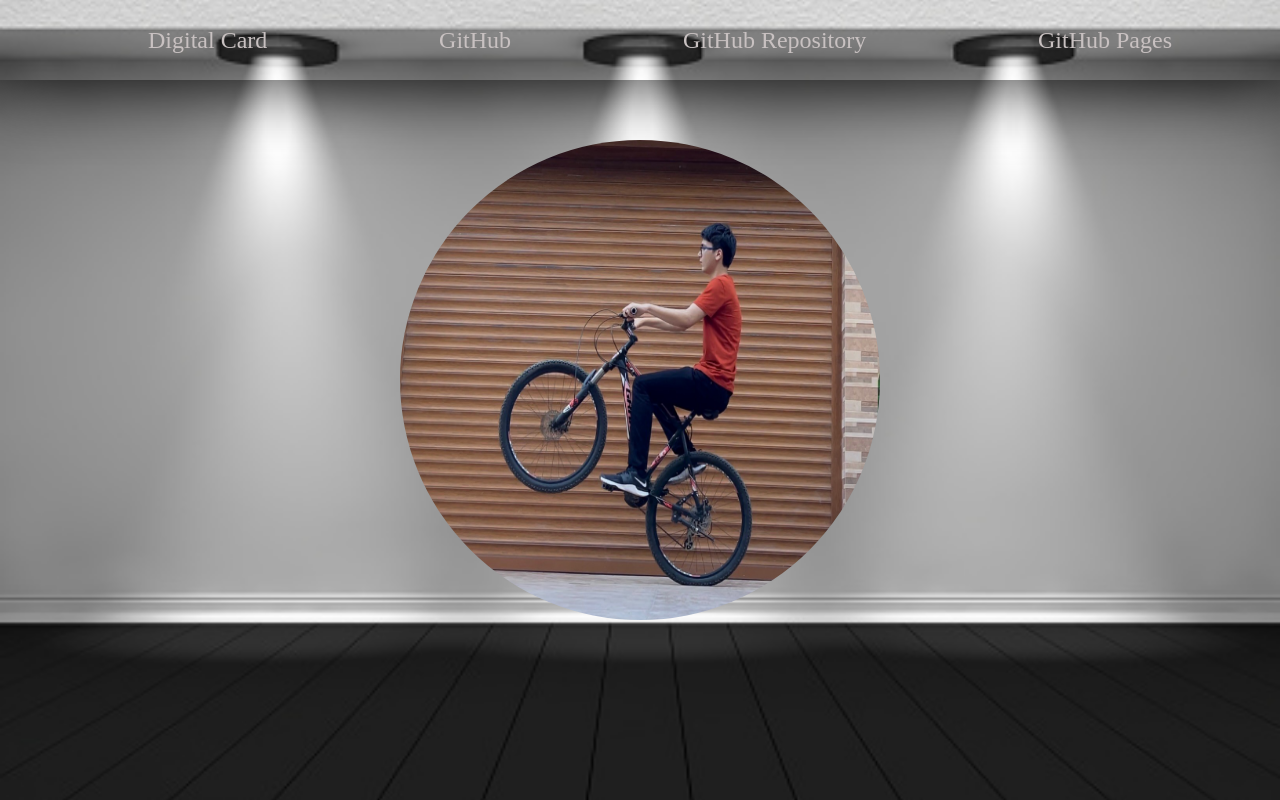
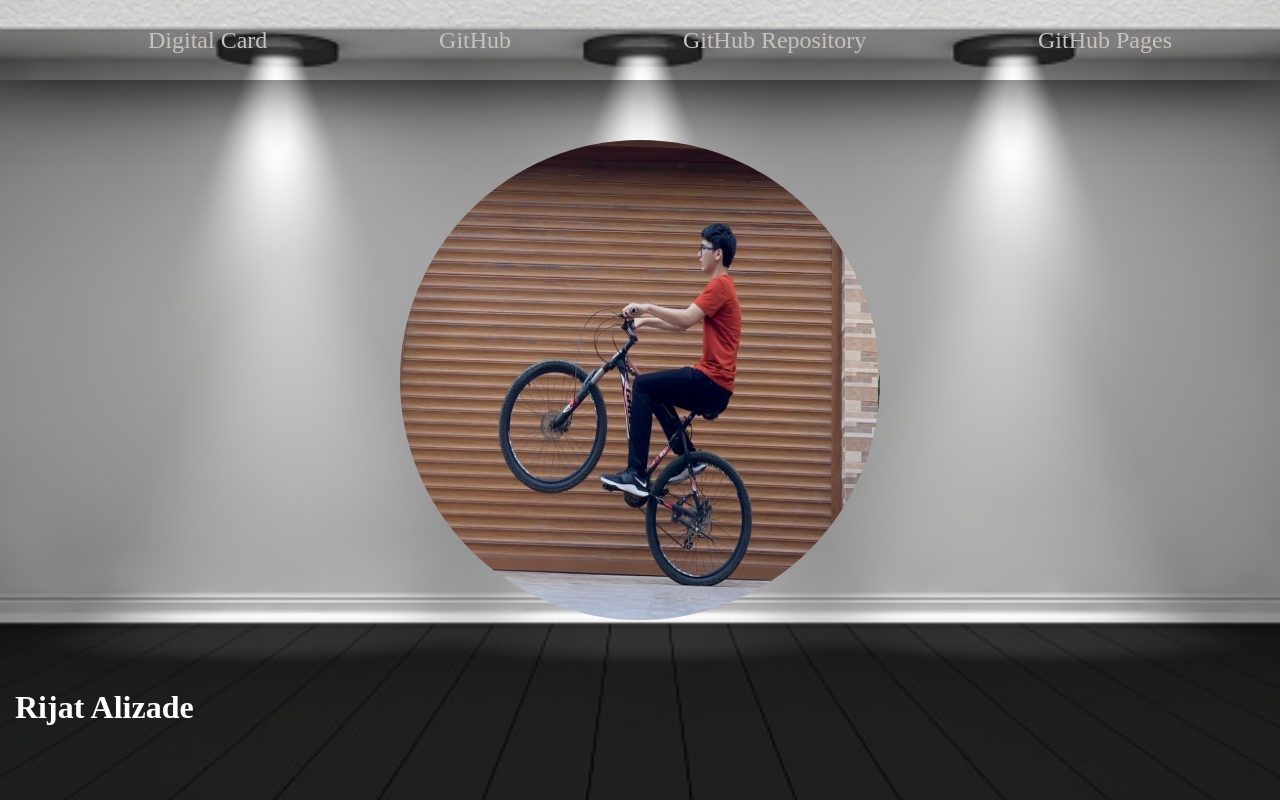
Before and after one commit to rijatalizada/rijatalizada, a plain HTML site: page index.html in a window 1280 px wide. Drawn offline with Linux system fonts and the light colour scheme; the site is published under a folder, as on GitHub Pages, so addresses that start at the root find nothing; files whose address does not match are found by name.

Commit message:
ImageBug fixed

```diff
--- a/index.html
+++ b/index.html
@@ -28,6 +28,6 @@
 
         </div>
     </header>
-    <script src="/assets/js/index.js"></script>
+    <script src="assets/js/index.js"></script>
 </body>
 </html>
```
